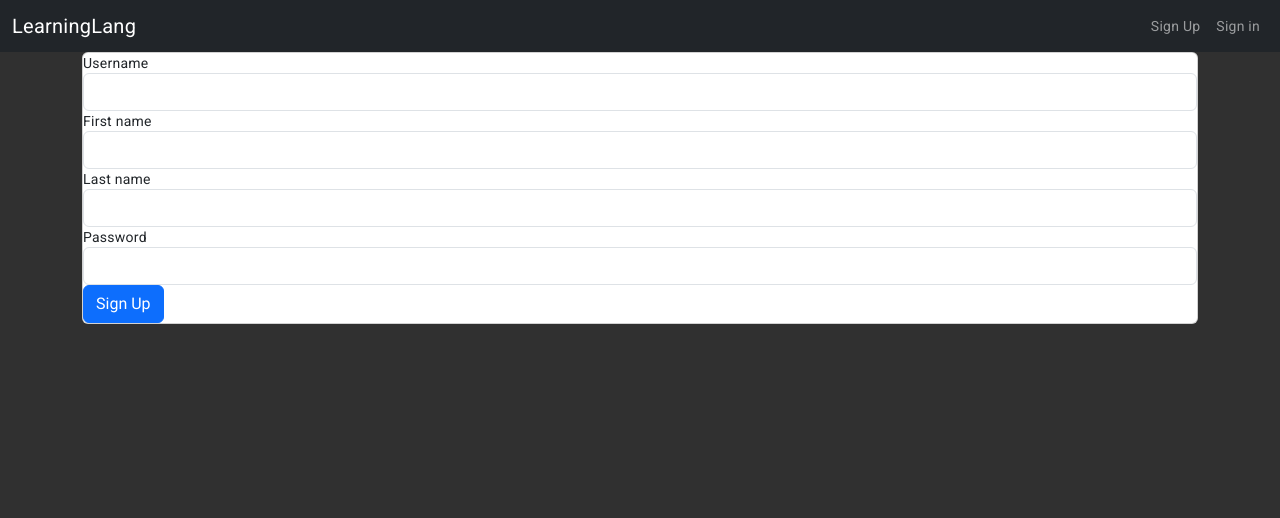
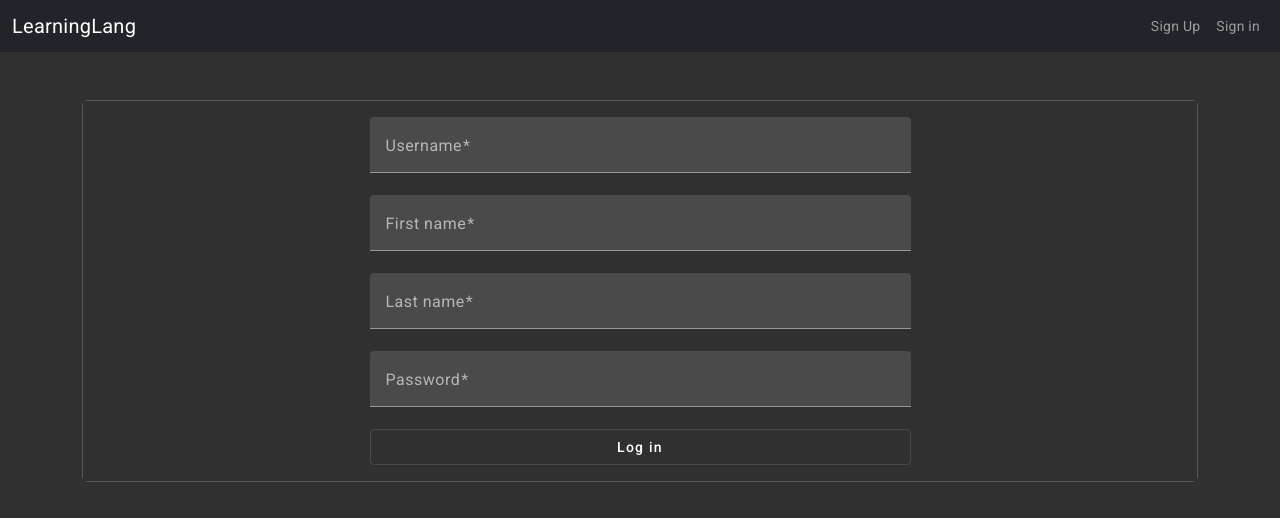
Before and after one commit to watiaty/frontend-angular, an Angular app: page /register in a window 1280 px wide. Shown: the top 518 px of the page. Built offline with nearby package versions, Linux system fonts and the light colour scheme.

Commit message:
Changed sign in and sign up pages

```diff
--- a/src/app/login/login.component.html
+++ b/src/app/login/login.component.html
@@ -1,41 +1,32 @@
 <div class="card my-5">
-  <div class="card-body">
+  <div class="card-body d-flex justify-content-center">
     <ng-container *ngIf="!isLoggedIn">
       <form name="form" (ngSubmit)="f.form.valid && onSubmit()" #f="ngForm" novalidate>
-        <div class="form-group">
-          <mat-form-field>
+        <mat-form-field style="width: 100%">
           <mat-label>Username</mat-label>
-            <input matInput name="username" [(ngModel)]="form.username" required
-                   [ngClass]="{ 'is-invalid': f.submitted && username.errors }" #username="ngModel">
+          <input matInput name="username" [(ngModel)]="form.username" required minlength="3" maxlength="20" #username="ngModel">
+          <mat-error *ngIf="username.errors?.['required']">Username is required</mat-error>
+          <mat-error *ngIf="username.errors?.['minlength']">Username must be at least 3 characters</mat-error>
+          <mat-error *ngIf="username.errors?.['maxlength']">Username must be at most 20 characters</mat-error>
         </mat-form-field>
-          <ng-container *ngIf="username.errors && f.submitted">
-            <div class="invalid-feedback">Username is required!</div>
-          </ng-container>
-        </div>
-        <div class="form-group">
-          <mat-form-field>
+        <mat-form-field style="width: 100%">
           <mat-label>Password</mat-label>
-            <input type="password" matInput name="password" [(ngModel)]="form.password" required
-                   [ngClass]="{ 'is-invalid': f.submitted && password.errors }" #password="ngModel">
+          <input type="password" matInput name="password" [(ngModel)]="form.password" required minlength="6"
+                 maxlength="20" #password="ngModel">
+          <mat-error *ngIf="password.errors?.['required']">Password is required</mat-error>
+          <mat-error *ngIf="password.errors?.['minlength']">Password must be at least 6 characters</mat-error>
+          <mat-error *ngIf="password.errors?.['maxlength']">Password must be at most 20 characters</mat-error>
         </mat-form-field>
-          <ng-container *ngIf="password.errors && f.submitted">
-            <div class="invalid-feedback">Password is required!</div>
-          </ng-container>
-        </div>
-        <div class="form-group">
-          <button mat-stroked-button>Log in</button>
-        </div>
-        <div class="form-group">
+        <button mat-stroked-button style="width: 100%">Log in</button>
         <ng-container *ngIf="f.submitted && isLoginFailed">
-            <div class="alert alert-danger" role="alert">
+          <div class="alert alert-danger mt-3" role="alert">
             Login failed: {{ errorMessage }}
           </div>
         </ng-container>
-        </div>
       </form>
     </ng-container>
     <ng-container *ngIf="isLoggedIn">
-      <div class="alert alert-success">Logged success.</div>
+      <div class="alert alert-success" style="width: 100%">Logged success.</div>
     </ng-container>
   </div>
 </div>
--- a/src/app/register/register.component.html
+++ b/src/app/register/register.component.html
@@ -1,98 +1,47 @@
-<div class="col-md-12">
-  <div class="card card-container">
-    @if (!isSuccessful) {
-    <form
-      name="form"
-      (ngSubmit)="f.form.valid && onSubmit()"
-      #f="ngForm"
-      novalidate
-    >
-      <div class="form-group">
-        <label for="username">Username</label>
-        <input
-          type="text"
-          class="form-control"
-          name="username"
-          [(ngModel)]="form.username"
-          required
-          minlength="3"
-          maxlength="20"
-          #username="ngModel"
-          [ngClass]="{ 'is-invalid': f.submitted && username.errors }"
-        />
-        @if (username.errors && f.submitted) {
-    <div class="invalid-feedback">
-      @if (username.errors['required']) {
-      <div>Username is required</div>
-      }
-      @if (username.errors['minlength']) {
-      <div>Username must be at least 3 characters</div>
-      }
-      @if (username.errors['maxlength']) {
-      <div>Username must be at most 20 characters</div>
-      }
-    </div>
-    }
-    </div>
-    <label for="firstname">First name</label>
-        <input
-          type="text"
-          class="form-control"
-          name="firstname"
-          [(ngModel)]="form.firstname"
-          required
-          minlength="3"
-          maxlength="20"
-          #firstname="ngModel"
-          [ngClass]="{ 'is-invalid': f.submitted && firstname.errors }"
-        />
-    <label for="lastname">Last name</label>
-        <input
-          type="text"
-          class="form-control"
-          name="lastname"
-          [(ngModel)]="form.lastname"
-          required
-          minlength="3"
-          maxlength="20"
-          #lastname="ngModel"
-          [ngClass]="{ 'is-invalid': f.submitted && lastname.errors }"
-        />
-    <div class="form-group">
-      <label for="password">Password</label>
-      <input
-        type="password"
-        class="form-control"
-        name="password"
-        [(ngModel)]="form.password"
-        required
-        minlength="6"
-        #password="ngModel"
-        [ngClass]="{ 'is-invalid': f.submitted && password.errors }"
-        />
-        @if (password.errors && f.submitted) {
-    <div class="invalid-feedback">
-      @if (password.errors['required']) {
-      <div>Password is required</div>
-      }
-      @if (password.errors['minlength']) {
-      <div>Password must be at least 6 characters</div>
-      }
-    </div>
-    }
-    </div>
-    <div class="form-group">
-      <button class="btn btn-primary btn-block">Sign Up</button>
-    </div>
-
-    @if (f.submitted && isSignUpFailed) {
-    <div class="alert alert-warning">
-      Signup failed!<br />{{ errorMessage }}
-    </div>
-    }
-    </form>
-    } @else {
-    <div class="alert alert-success">Your registration is successful!</div>
-    }
+<div class="card my-5">
+  <div class="card-body d-flex justify-content-center">
+    <ng-container *ngIf="!isSuccessful">
+      <form style="width: 50%" name="form" (ngSubmit)="f.form.valid && onSubmit()" #f="ngForm" novalidate>
+        <mat-form-field style="width: 100%">
+          <mat-label>Username</mat-label>
+          <input matInput name="username" [(ngModel)]="form.username" required minlength="3" maxlength="20"
+                 #username="ngModel">
+          <mat-error *ngIf="username.errors?.['required']">Username is required</mat-error>
+          <mat-error *ngIf="username.errors?.['minlength']">Username must be at least 3 characters</mat-error>
+          <mat-error *ngIf="username.errors?.['maxlength']">Username must be at most 20 characters</mat-error>
+        </mat-form-field>
+        <mat-form-field style="width: 100%">
+          <mat-label>First name</mat-label>
+          <input matInput name="firstname" [(ngModel)]="form.firstname" required minlength="3" maxlength="20"
+                 #firstname="ngModel">
+          <mat-error *ngIf="firstname.errors?.['required']">First name is required</mat-error>
+          <mat-error *ngIf="firstname.errors?.['minlength']">First name must be at least 3 characters</mat-error>
+          <mat-error *ngIf="firstname.errors?.['maxlength']">First name must be at most 20 characters</mat-error>
+        </mat-form-field>
+        <mat-form-field style="width: 100%">
+          <mat-label>Last name</mat-label>
+          <input matInput name="lastname" [(ngModel)]="form.lastname" required minlength="3" maxlength="20"
+                 #lastname="ngModel">
+          <mat-error *ngIf="lastname.errors?.['required']">Last name is required</mat-error>
+          <mat-error *ngIf="lastname.errors?.['minlength']">Last name must be at least 3 characters</mat-error>
+          <mat-error *ngIf="lastname.errors?.['maxlength']">Last name must be at most 20 characters</mat-error>
+        </mat-form-field>
+        <mat-form-field style="width: 100%">
+          <mat-label>Password</mat-label>
+          <input matInput type="password" name="password" [(ngModel)]="form.password" required minlength="6"
+                 maxlength="20" #password="ngModel">
+          <mat-error *ngIf="password.errors?.['required']">Password is required</mat-error>
+          <mat-error *ngIf="password.errors?.['minlength']">Password must be at least 6 characters</mat-error>
+          <mat-error *ngIf="password.errors?.['maxlength']">Password must be at most 20 characters</mat-error>
+        </mat-form-field>
+        <button mat-stroked-button style="width: 100%">Log in</button>
+        <ng-container *ngIf="f.submitted && isSignUpFailed">
+          <div class="alert alert-warning mt-3" style="width: 100%">Signup failed!<br/>{{ errorMessage }}</div>
+        </ng-container>
+      </form>
+    </ng-container>
+    <ng-container *ngIf="isSuccessful">
+      <div class="alert alert-success" style="width: 100%">Your registration is successful!</div>
+    </ng-container>
   </div>
 </div>
--- a/src/app/register/register.component.ts
+++ b/src/app/register/register.component.ts
@@ -20,6 +20,7 @@ export class RegisterComponent {
   constructor(private authService: AuthService) { }
 
   onSubmit(): void {
+    console.log('Value of form.username:', this.form.username);
     const { username, firstname, lastname, password } = this.form;
 
     this.authService.register(username, firstname, lastname, password).subscribe({
@@ -29,7 +30,9 @@ export class RegisterComponent {
         this.isSignUpFailed = false;
       },
       error: err => {
-        this.errorMessage = err.error.message;
+        if (err.status === 409) {
+          this.errorMessage = err.error.error;
+        }
         this.isSignUpFailed = true;
       }
     });
--- a/src/environments/environment.ts
+++ b/src/environments/environment.ts
@@ -1,4 +1,4 @@
-const url = 'https://learning-langs-07753c5e02eb.herokuapp.com';
+const url = 'http://localhost:8080';
 export const environment = {
   production: false,
   apiUrl: url,
```
Lines whose indentation alone changed are shown as unchanged.
